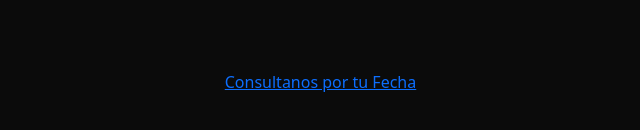
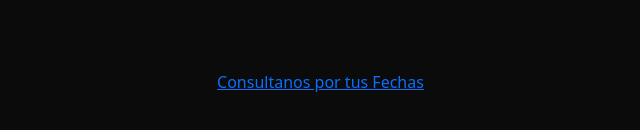
Before and after one commit to perezever/Pre-Entrega-2-EverPerez, a plain HTML site: page agendaunturno.html in a window 1280 px wide. Shown: the part 868-998 px from the top of the page, 288-928 px from the left. Drawn offline with nearby package versions, Linux system fonts and the light colour scheme.

Commit message:
modifique texto de agenda un turno.html

```diff
--- a/agendaunturno.html
+++ b/agendaunturno.html
@@ -51,7 +51,7 @@
     <div>
 
    ><div class="botonapresupuestos">
-        <a href="presupuestos.html">Consultanos por tu Fecha</a>
+        <a href="presupuestos.html">Consultanos por tus Fechas</a>
 
     </div>
 
```
